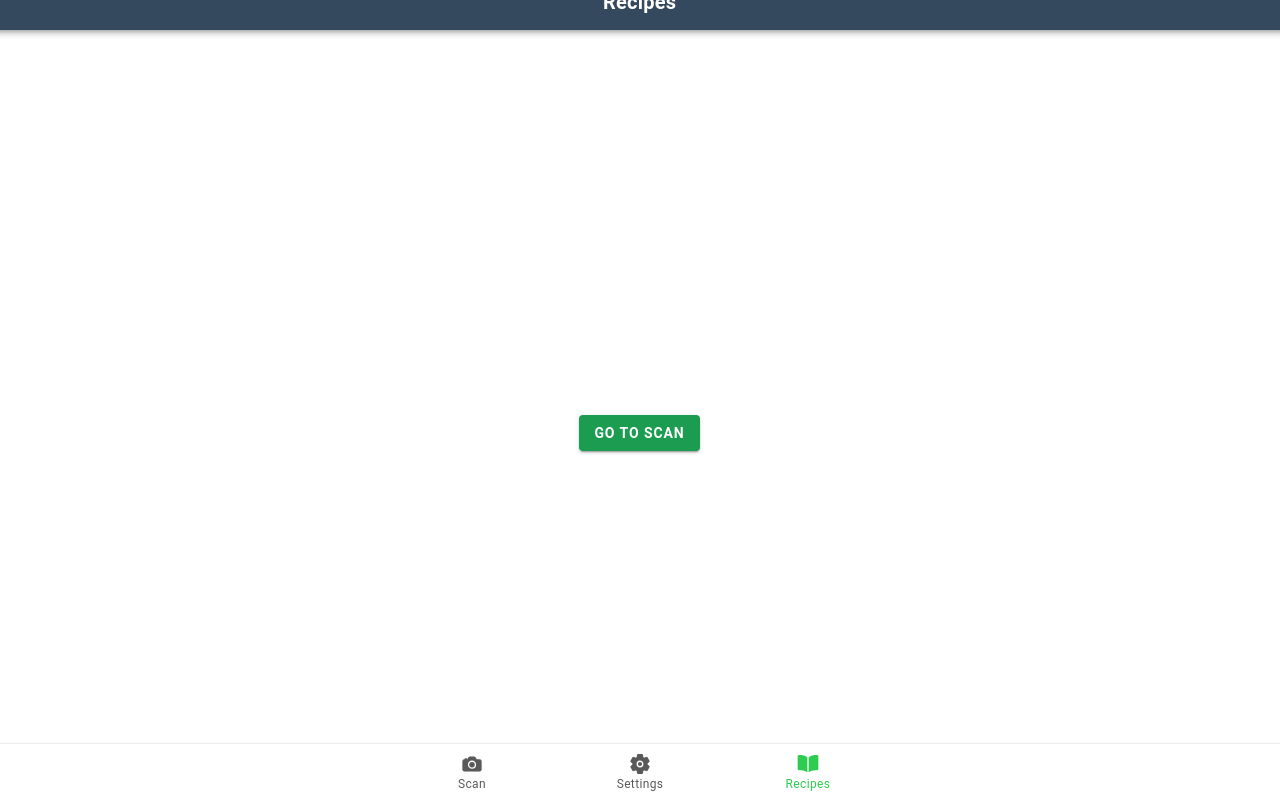
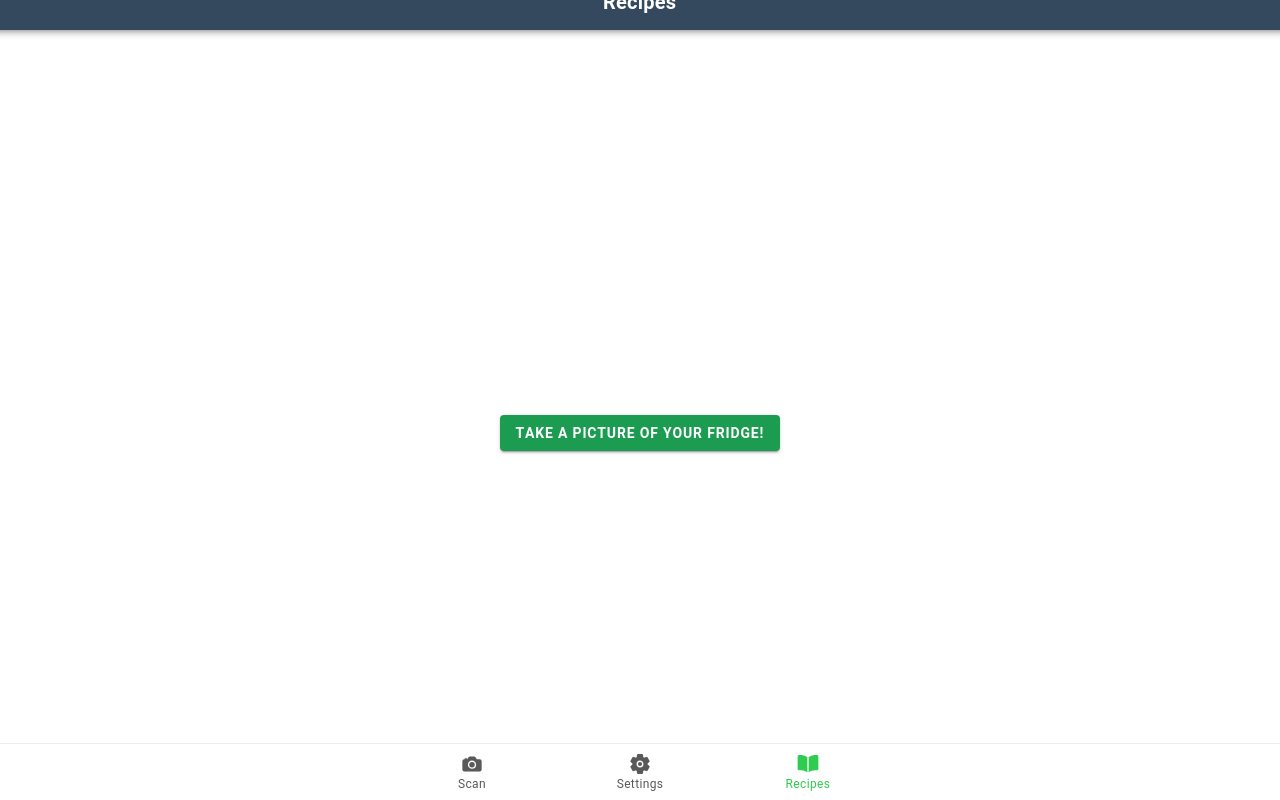
Before and after one commit to Ilai-Av-Ron/what-should-i-cook, a React (Vite) app: page /Recipes in a window 1280 px wide. Built offline with nearby package versions, Linux system fonts and the light colour scheme.

Commit message:
http change test

```diff
--- a/package.json
+++ b/package.json
@@ -12,6 +12,7 @@
     "lint": "eslint"
   },
   "dependencies": {
+    "@capacitor/android": "5.0.5",
     "@capacitor/app": "5.0.3",
     "@capacitor/camera": "^5.0.4",
     "@capacitor/core": "5.0.5",
--- a/src/pages/Recipes.tsx
+++ b/src/pages/Recipes.tsx
@@ -44,7 +44,7 @@ const Recipes: React.FC = () => {
         {!recipes || recipes.length === 0 ? (
           <div className="empty-recipes-message">
             <p>No recipes found</p>
-            <IonButton href="/Scan" className="scan-redirect-button">Go to Scan</IonButton>
+            <IonButton href="/Scan" className="scan-redirect-button">Take a picture of your fridge!</IonButton>
           </div>
         ) : (
           <>
--- a/src/pages/Scan.tsx
+++ b/src/pages/Scan.tsx
@@ -24,6 +24,7 @@ const Scan: React.FC = () => {
   useEffect(() => {
     loadPreferences();
   }, []);
+
 
   const loadPreferences = async () => {
     const storedDietPrefs = await localforage.getItem('dietary_preferences');
@@ -69,7 +70,7 @@ const Scan: React.FC = () => {
         formData.append('options', JSON.stringify(selectedOptions));
 
         const serverResponse = await axios.post(
-          'http://127.0.0.1:5000/upload-image',
+          'http://13.48.27.134:5000/upload-image',
           formData,
           {
             headers: {
@@ -104,8 +105,8 @@ const Scan: React.FC = () => {
         console.error('Failed to capture photo');
       }
     } catch (error) {
-      console.error('Image processing failed:', error);
-      setServerResponse('Image processing failed.');
+      console.error('Something went wrong, please close the app and try again!', error);
+      setServerResponse('Something went wrong, please close the app and try again.');
     } finally {
       setIsLoading(false);
     }
```
Also changed, not shown: 80 other files (tests, documents, lock files or other folders).
